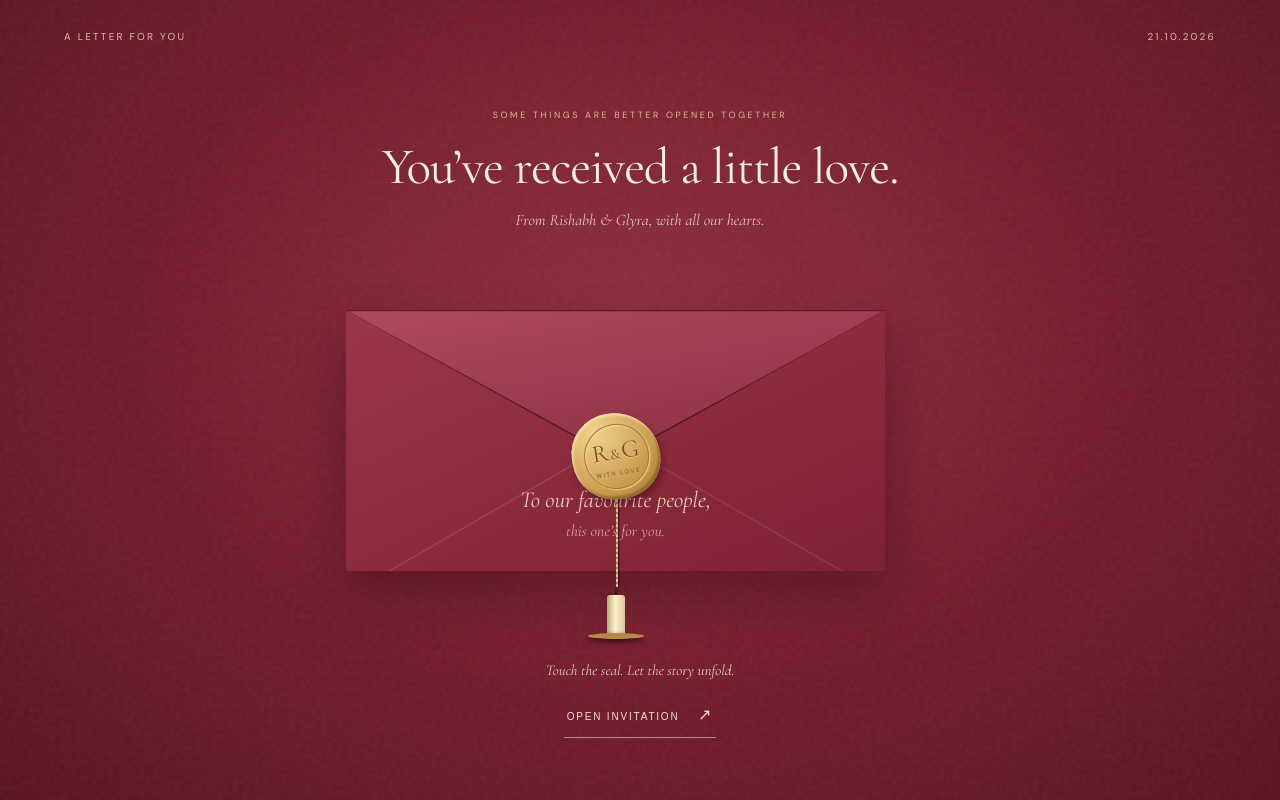
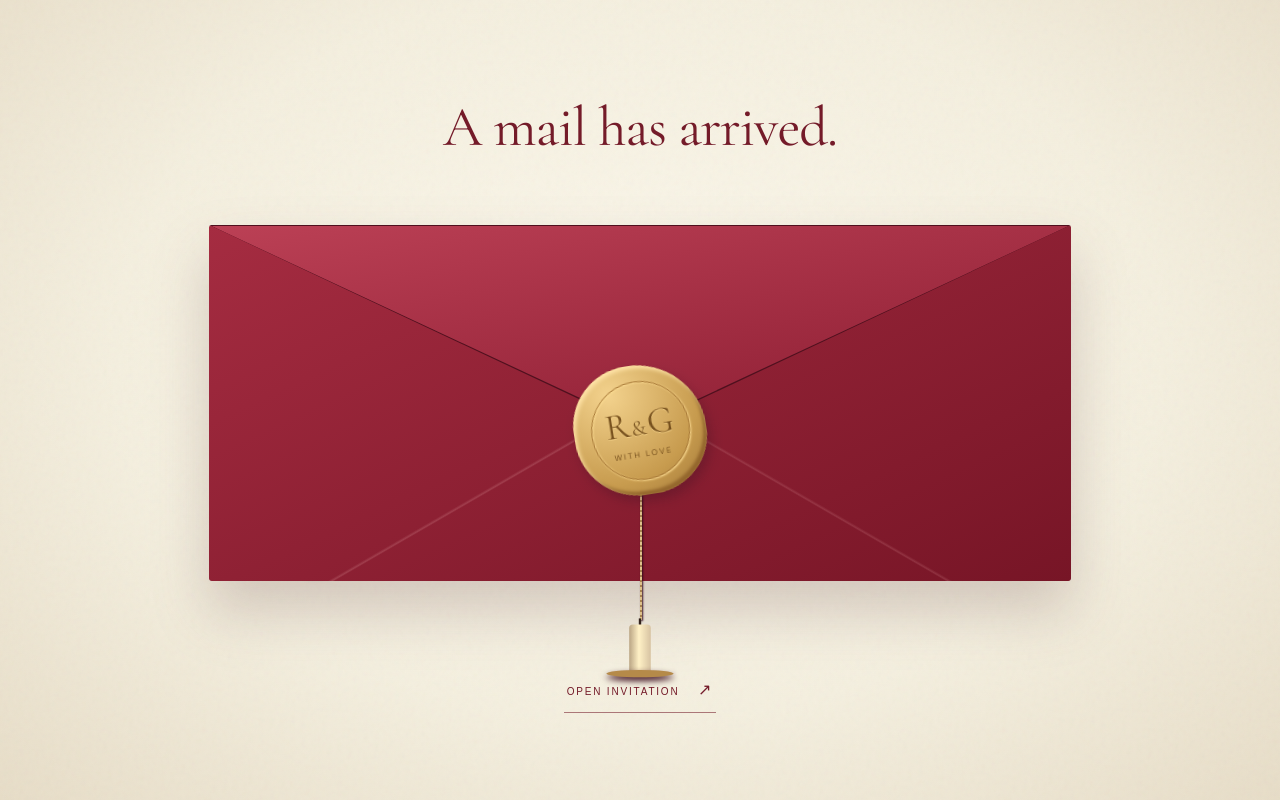
Before and after one commit to rmalik95/wedding-web, a React (Vite) app: page / in a window 1280 px wide. Built offline with nearby package versions, Linux system fonts and the light colour scheme.

Commit message:
envelope fix

```diff
--- a/src/components/Envelope.css
+++ b/src/components/Envelope.css
@@ -24,6 +24,7 @@
 @media(prefers-reduced-motion:reduce){.envelope-scene *{animation:none!important;transition:none!important}.is-opening .envelope-thread,.is-opening .envelope-seal{opacity:0}.is-opening .candle-flame{opacity:1}.is-opening .envelope-flap{transform:rotateX(180deg);z-index:1}.is-opening.envelope-scene{animation:envelope-exit .2s 1.1s forwards}}
 
 .envelope-seal,.envelope-skip{touch-action:manipulation;-webkit-tap-highlight-color:transparent}.envelope-skip:hover{color:#fff;border-color:#fff}.envelope-introduction h1{text-wrap:balance}.envelope-scene{padding-bottom:max(24px,env(safe-area-inset-bottom));padding-top:max(34px,env(safe-area-inset-top))}
+.sr-only{position:absolute;width:1px;height:1px;padding:0;margin:-1px;overflow:hidden;clip:rect(0,0,0,0);white-space:nowrap;border:0}
 @media(max-height:560px){.envelope-scene{overflow-y:auto;justify-content:flex-start}.envelope-topline{position:relative;top:auto;left:auto;right:auto;width:100%}.envelope-introduction{margin-top:20px}.envelope-stage{height:280px;min-height:280px}.envelope-introduction h1{font-size:28px}.envelope-eyebrow{margin-bottom:9px}.envelope-footer{padding-bottom:12px}}
 
 .envelope-flap::before{content:"";position:absolute;inset:1px 2px 4px;clip-path:polygon(0 0,100% 0,50% 57%);background:linear-gradient(170deg,#ae4b5b 0%,#943548 50%,#7e2637 100%)}
@@ -32,3 +33,14 @@
 @media(max-width:600px){.envelope-couple{--couple-approach:-78%}.envelope-photo{padding:5px 5px 21px}.envelope-photo>span{font-size:8px;line-height:21px}.is-opening .envelope-photo{transform:translate(-31%,-45%) rotate(-14deg)}}
 .envelope-introduction{transition:opacity .5s}.is-opening .envelope-introduction{opacity:0;transition-delay:2.7s}.is-opening .envelope-letter{transform:translateY(-110%) rotate(-6deg)}.is-opening .envelope-keepsake{transform:translate(75%,-115%) rotate(16deg)}.is-opening .envelope-photo{transform:translate(-44%,-105%) rotate(-17deg)}
 @media(max-width:600px){.is-opening .envelope-photo{transform:translate(-31%,-105%) rotate(-14deg)}}
+
+/* Landing page: a single large red envelope resting on the invitation paper. */
+.envelope-scene{background:radial-gradient(ellipse at 50% 44%,#fbf7eb 0%,#f4efdf 58%,#e7ddc8 100%);color:#741b29}
+.envelope-scene::after{opacity:.055;mix-blend-mode:multiply}
+.envelope-introduction{margin:0 0 18px}.envelope-introduction h1{font-size:clamp(34px,4.4vw,62px);color:#741b29;margin:0}.envelope-introduction>p:last-child,.envelope-eyebrow,.envelope-topline{display:none}
+.envelope-stage{width:min(980px,94vw);height:min(570px,61vh);min-height:375px;margin-top:0}.envelope-object{left:6%;top:10%;width:88%;height:73%;filter:drop-shadow(0 30px 28px #4b252933)}
+.envelope-back{background:#681526;border-color:#9b4051}.envelope-front{background:linear-gradient(155deg,#a52c41,#771526)}.envelope-flap{background:#50101e}.envelope-flap::before{background:linear-gradient(170deg,#bb4055 0%,#98263b 50%,#761427 100%)}
+.envelope-seal{width:132px;height:130px;left:50%;top:52%;box-shadow:3px 7px 12px #3e132455,inset 2px 3px 4px #ffe4a8,inset -3px -4px 3px #94672d}.seal-rim{width:99px;height:99px}.seal-rim>span{font-size:37px}.seal-amp{font-size:22px}.seal-rim small{font-size:8px;letter-spacing:2px}
+.envelope-thread{left:50%;top:57%;height:54%}.envelope-candle{left:50%;top:91%;transform:translateX(-50%) scale(1.2)}
+.envelope-footer{margin-top:4px}.envelope-hint{color:#741b29;font-size:17px}.envelope-skip{color:#741b29;border-color:#741b2990}.envelope-skip:hover{color:#471322;border-color:#471322}.envelope-seal:focus-visible,.envelope-skip:focus-visible{outline-color:#741b29}
+@media(max-width:600px){.envelope-scene{padding:22px 4vw 16px}.envelope-introduction{margin-bottom:7px}.envelope-introduction h1{font-size:40px}.envelope-stage{width:100vw;height:360px;min-height:330px}.envelope-object{left:3%;width:94%;height:68%;top:13%}.envelope-seal{width:100px;height:100px;top:51%}.seal-rim{width:75px;height:75px}.seal-rim>span{font-size:29px}.seal-rim small{font-size:6px}.envelope-thread{top:56%}.envelope-candle{top:85%;transform:translateX(-50%) scale(1.05)}.envelope-hint{font-size:15px}}
--- a/src/components/Envelope.tsx
+++ b/src/components/Envelope.tsx
@@ -27,11 +27,8 @@ export default function Envelope({ onOpen }: { onOpen: () => void }) {
 
   return (
     <section className={`envelope-scene${opening ? ' is-opening' : ''}${reduced ? ' is-reduced' : ''}`} aria-label="Your wedding invitation">
-      <div className="envelope-topline"><span>A LETTER FOR YOU</span><span>21.10.2026</span></div>
       <div className="envelope-introduction">
-        <p className="envelope-eyebrow">SOME THINGS ARE BETTER OPENED TOGETHER</p>
-        <h1>You’ve received a little love.</h1>
-        <p>From Rishabh &amp; Glyra, with all our hearts.</p>
+        <h1>A mail has arrived.</h1>
       </div>
       <div className="envelope-stage">
         <div className="envelope-object" aria-hidden="true">
@@ -41,13 +38,12 @@ export default function Envelope({ onOpen }: { onOpen: () => void }) {
           <div className="envelope-photo"><img src="/images/woodland.webp" width="420" height="560" alt="" /><span>Always, you &amp; me.</span></div>
           <div className="envelope-front" />
           <div className="envelope-flap" />
-          <div className="envelope-address">To our favourite people,<br /><span>this one’s for you.</span></div>
           <div className="envelope-thread"><span className="thread-ember" /></div>
         </div>
         <button className="envelope-seal" onClick={openLetter} disabled={opening} aria-label="Light the candle and open your invitation"><span className="seal-rim"><span>R<span className="seal-amp">&amp;</span>G</span><small>WITH LOVE</small></span></button>
         <div className="envelope-candle" aria-hidden="true"><div className="candle-flame" /><div className="candle-wick" /><div className="candle-body" /><div className="candle-dish" /></div>
       </div>
-      <div className="envelope-footer"><p className="envelope-hint" role="status">{opening ? 'A little spark. A new beginning…' : 'Touch the seal. Let the story unfold.'}</p><button className="envelope-skip" onClick={() => finish.current()}>Open invitation <span aria-hidden="true">↗</span></button></div>
+      <div className="envelope-footer"><p className="sr-only" role="status">{opening ? 'The invitation is opening.' : 'Activate the wax seal or open invitation button to begin.'}</p><button className="envelope-skip" onClick={() => finish.current()}>Open invitation <span aria-hidden="true">↗</span></button></div>
     </section>
   );
 }
```
